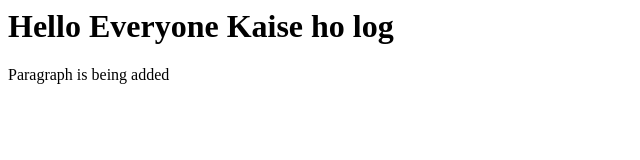
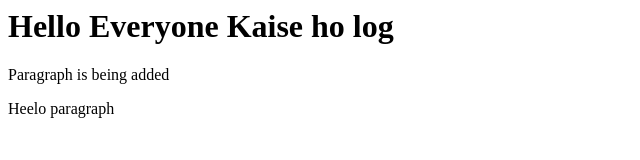
Before and after one commit to Rajansandilya/awesome-repo, a plain HTML site: page index.html in a window 1280 px wide. Shown: the whole page, without its empty margins (0-640 px from the left). Drawn offline with Linux system fonts and the light colour scheme.

Commit message:
Hello Paragraph is added

```diff
--- a/index.html
+++ b/index.html
@@ -3,6 +3,7 @@
         <body>
             <h1>Hello Everyone Kaise ho log</h1>
             <p>Paragraph is being added</p>
+            <p>Heelo paragraph</p>
         </body>
     </head>
 </html>
```
